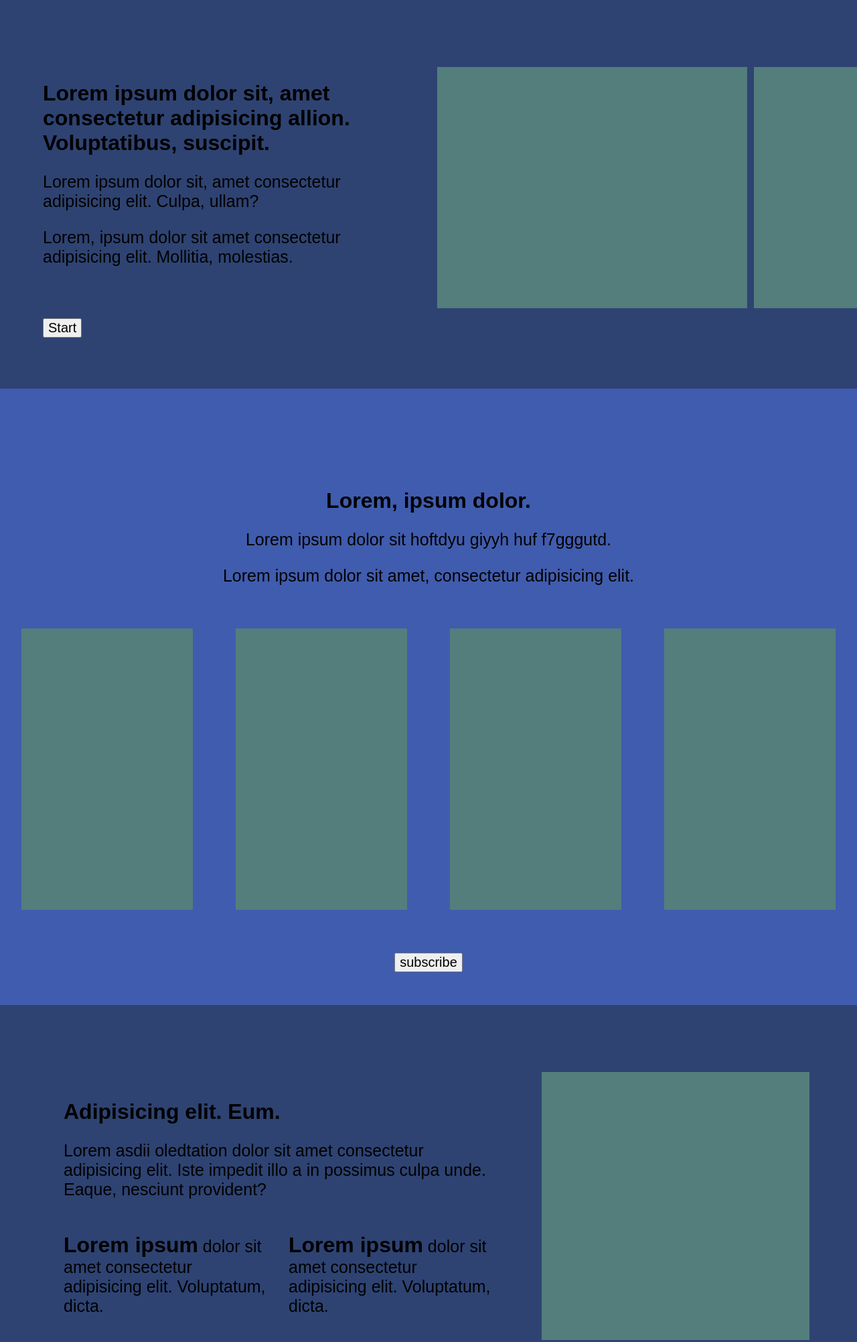
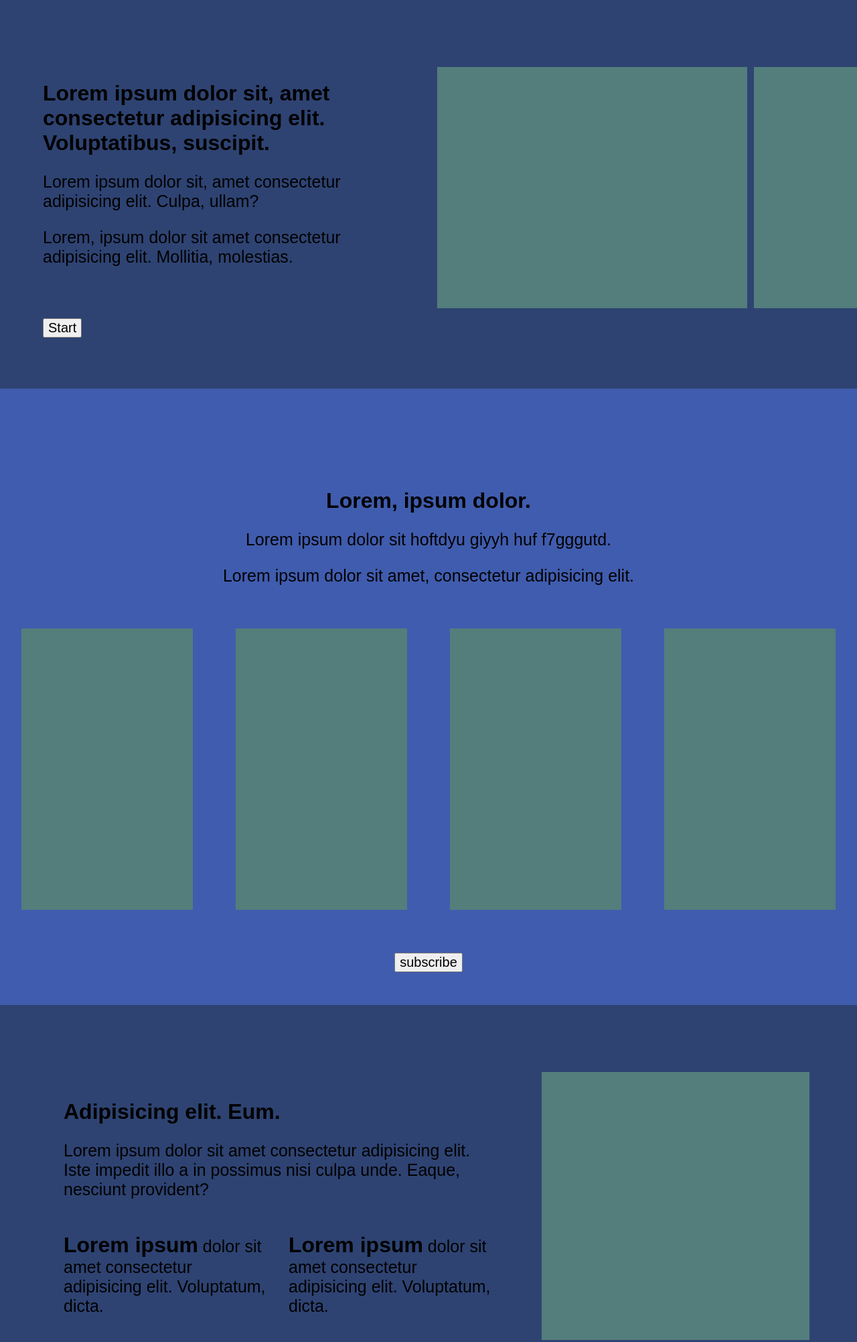
Before and after one commit to AzariahSILAS/practice-layout, a plain HTML site: page index.html in a window 1280 px wide. Shown: the part 120-2123 px from the top of the page at 67% size. Drawn offline with Linux system fonts and the light colour scheme.

Commit message:
i just added an h1 that im going to delete later. the reason i added it in the first place is so i can learn how to make pull request from github

```diff
--- a/index.html
+++ b/index.html
@@ -14,7 +14,7 @@
     <!-- ---------------------- -->
    <div class="maine-container1">
         <div class="text-box">
-            <h1>Lorem ipsum dolor sit, amet consectetur adipisicing allion. Voluptatibus, suscipit.</h1>
+            <h1>Lorem ipsum dolor sit, amet consectetur adipisicing elit. Voluptatibus, suscipit.</h1>
             <p>Lorem ipsum dolor sit, amet consectetur <br> adipisicing elit. Culpa, ullam?</p>
             <p>Lorem, ipsum dolor sit amet consectetur adipisicing elit. Mollitia, molestias.</p>
             <button>Start</button>
@@ -39,7 +39,7 @@
    <div class="maine-container3">
     <div class="text-box">
         <h1>Adipisicing elit. Eum.</h1>
-        <p>Lorem asdii oledtation dolor sit amet consectetur adipisicing elit. Iste impedit illo a in possimus culpa unde. Eaque, nesciunt provident?</p>
+        <p>Lorem ipsum dolor sit amet consectetur adipisicing elit. Iste impedit illo a in possimus nisi culpa unde. Eaque, nesciunt provident?</p>
         <div class="flex-text">
             <p><span>Lorem ipsum</span> dolor sit amet consectetur adipisicing elit. Voluptatum, dicta.</p>
             <p><span>Lorem ipsum</span> dolor sit amet consectetur adipisicing elit. Voluptatum, dicta.</p>
@@ -66,6 +66,7 @@
             <div class="img-div5 img7"></div>
 
    </div>
+   <h1>big h1</h1>
 
 </body>
 </html>
```
